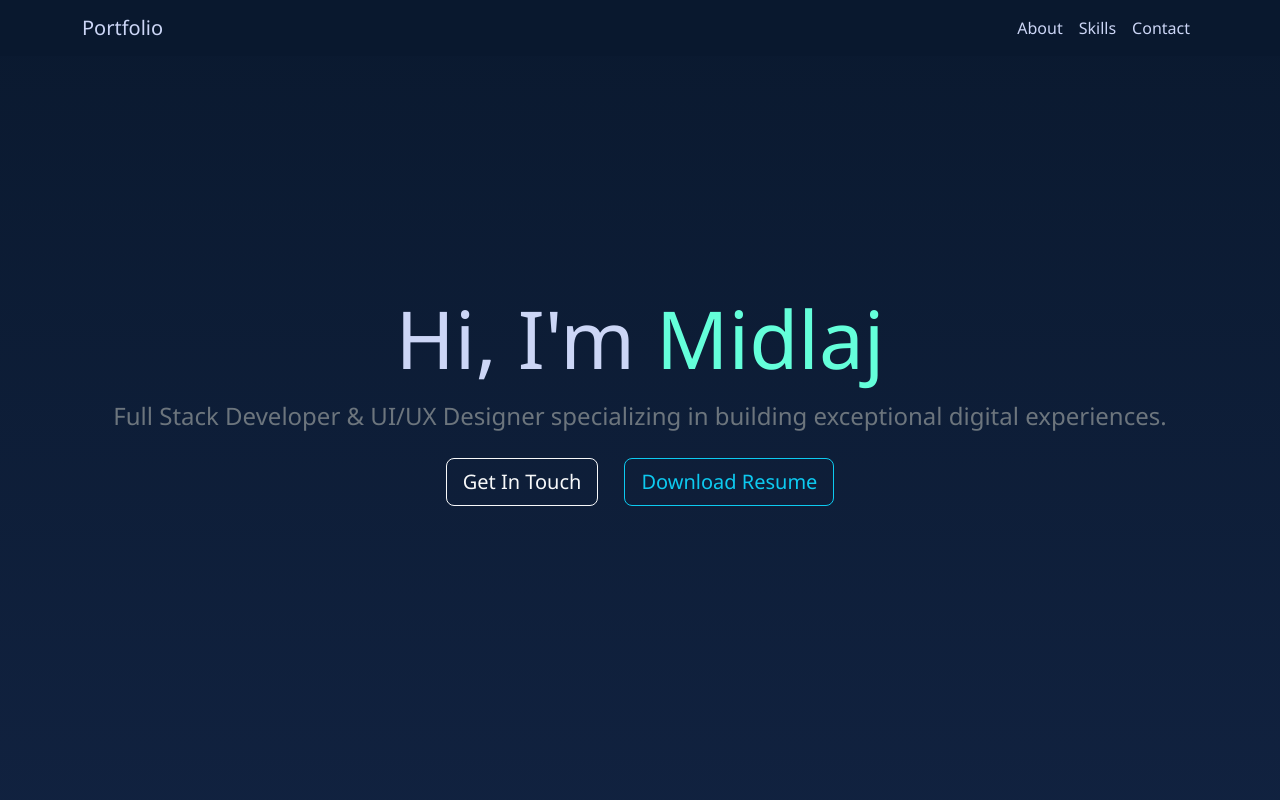
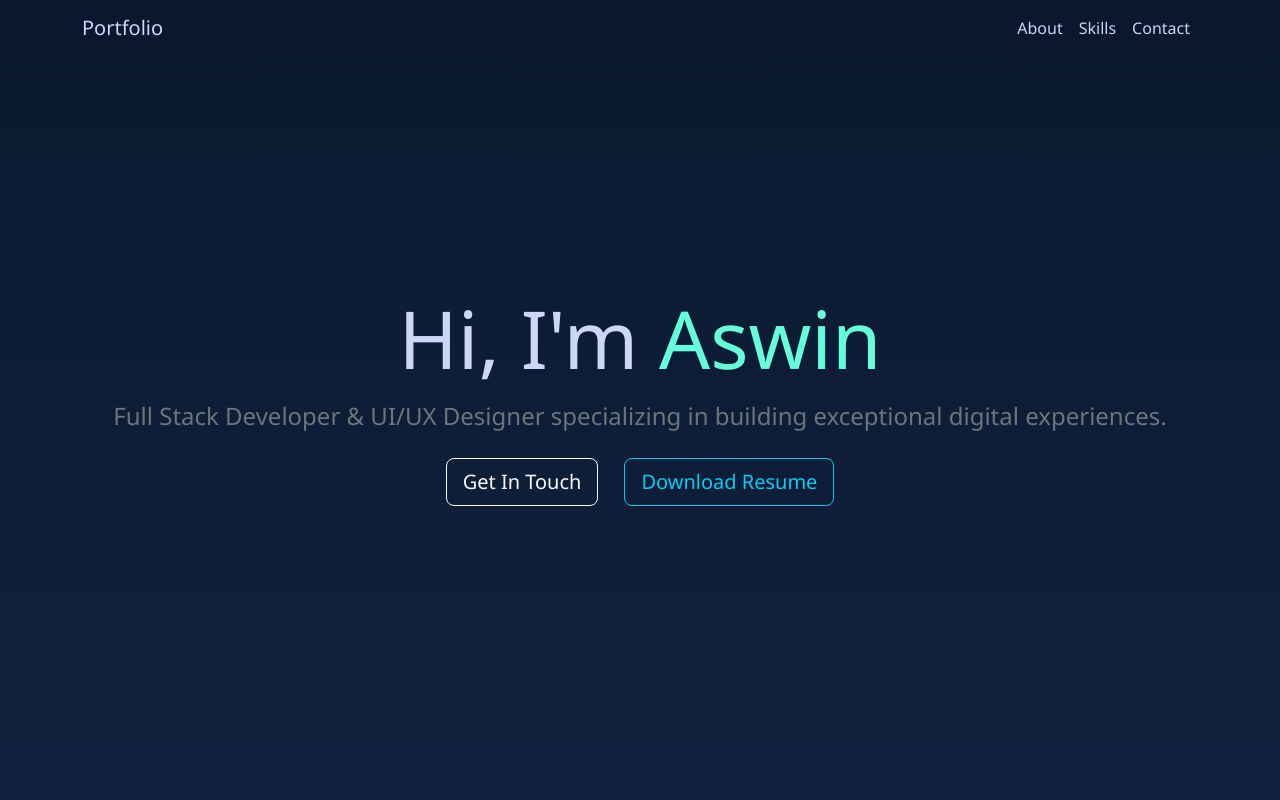
Before and after one commit to MohammedMidlajPA/personal-website, a plain HTML site: page index.html in a window 1280 px wide. Shown: the top 800 px of the page. Drawn offline with nearby package versions, Linux system fonts and the light colour scheme.

Commit message:
Update index.html

```diff
--- a/index.html
+++ b/index.html
@@ -162,7 +162,7 @@
     <section class="hero" id="home">
         <div class="container">
             <h1 class="hero-title">
-                Hi, I'm <span class="accent-text">Midlaj</span>
+                Hi, I'm <span class="accent-text">Aswin</span>
             </h1>
             <p class="fs-4 text-secondary mb-4">
                 Full Stack Developer & UI/UX Designer specializing in building exceptional digital experiences.
```
